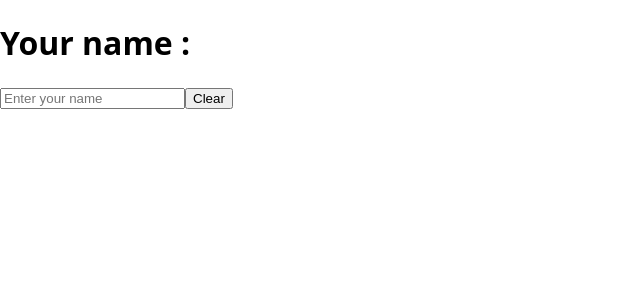
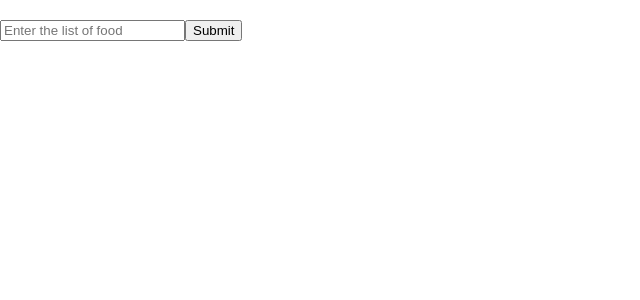
Before and after one commit to shyam888-git/React-js-30-days-challanges, a React (Vite) app in the folder react-js-19/: page / in a window 1280 px wide. Shown: the top 300 px of the page, without its empty margins (0-640 px from the left). Built offline with nearby package versions, Linux system fonts and the light colour scheme.

Commit message:
todolist

```diff
--- a/react-js-19/src/App.tsx
+++ b/react-js-19/src/App.tsx
@@ -1,11 +1,10 @@
 import './App.css'
-import { Example } from './LocalStorage/Example'
-
+import TodoList from './components/Todolist/TodoList'
 function App() {
 
     return (
         <>
-            <Example />
+        <TodoList/>
         </>
     )
 }
--- /dev/null
+++ b/react-js-19/src/components/Todolist/TodoList.tsx
@@ -0,0 +1,34 @@
+import { useState } from "react"
+
+const TodoList = () => {
+    const [inputValue, setInputValue] = useState('');
+    const [todos, setTodos] = useState<string[]>([]);
+
+    const handleSubmit = (e: any) => {
+        e.preventDefault();
+        if (inputValue.trim()) {
+            setTodos([...todos, inputValue]);
+            setInputValue("");
+        }
+
+    }
+    const handleChange = (e: any) => {
+        setInputValue(e.target.value);
+    }
+    return (
+        <>
+            <form onSubmit={handleSubmit}>
+                <input style={{ marginTop: '20px' }} type="text" value={inputValue} onChange={handleChange} placeholder="Enter the list of food" />
+                <button type='submit'>Submit </button>
+            </form>
+
+            <ul>
+                {todos?.map((todo, index) => (
+                    <li key={index}>{todo}</li>
+                ))}
+            </ul>
+        </>
+    )
+}
+
+export default TodoList;
```
